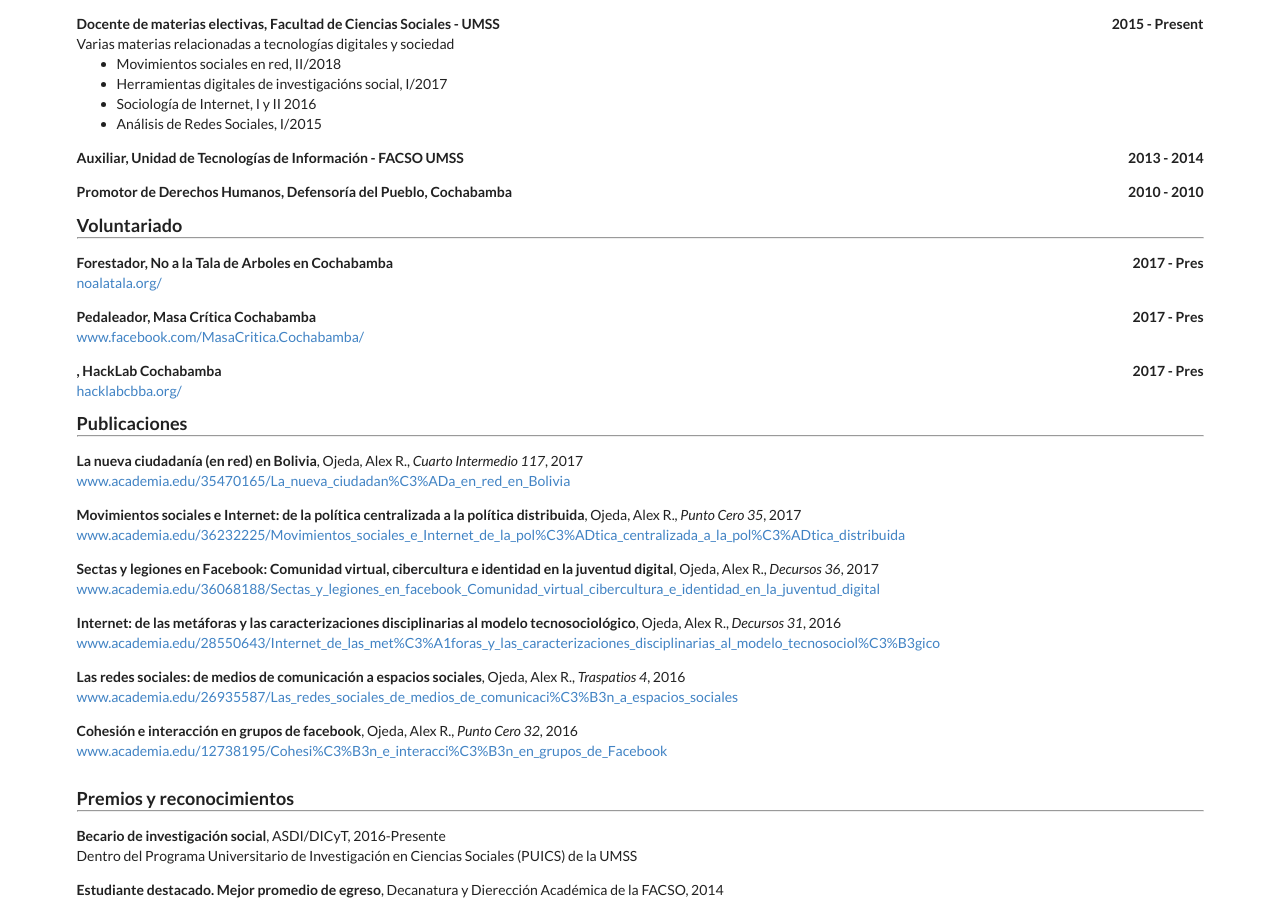
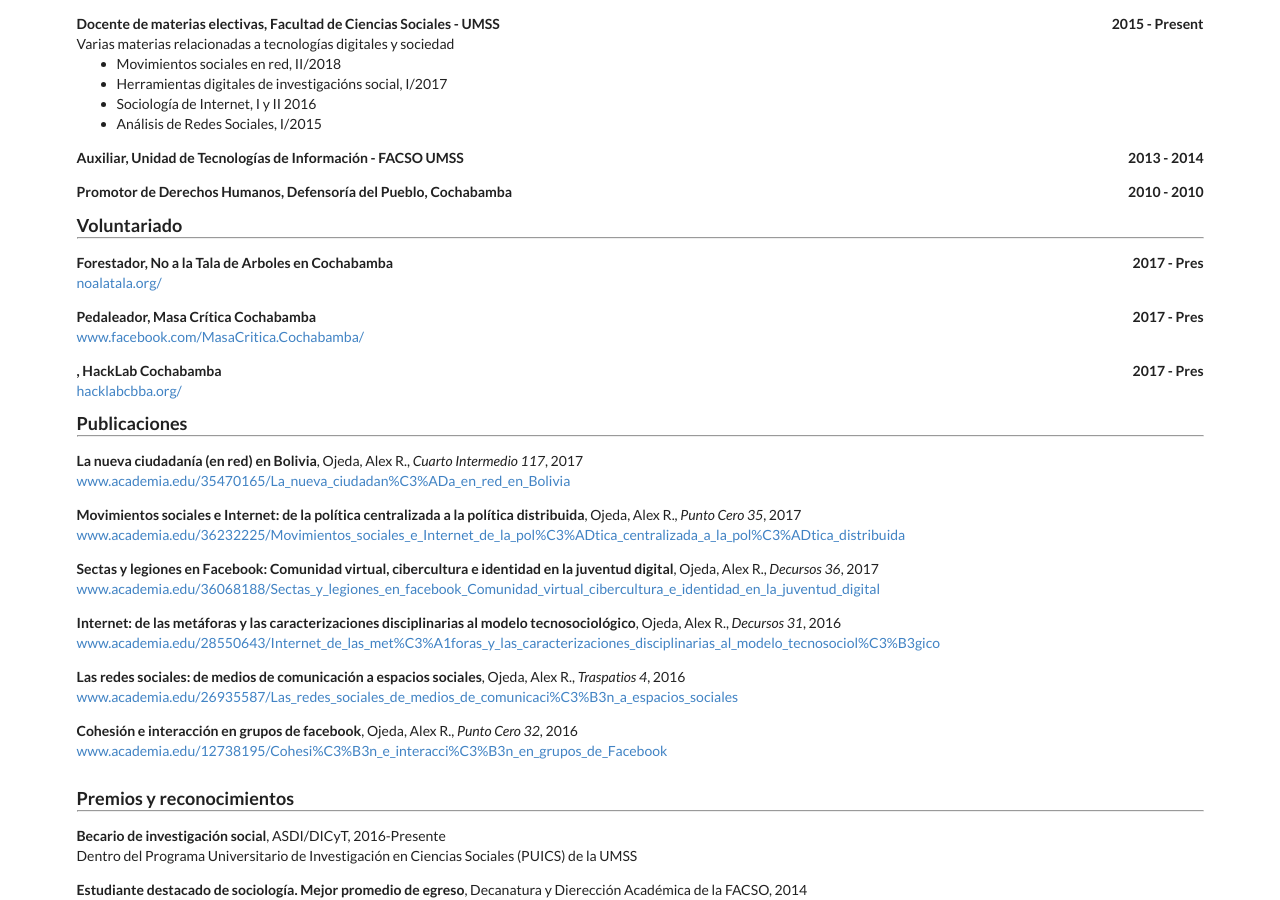
Before and after one commit to alex-roc/alex-roc.github.io, a Jekyll site: the page built from bio/index.html, in a window 1280 px wide and 900 px high, scrolled down 732 px. Built offline with Jekyll 4.4.1, drawn with Linux system fonts in a browser that asks for light colours.

Commit message:
Añade sociología

```diff
--- a/_data/bio.json
+++ b/_data/bio.json
@@ -333,7 +333,7 @@
       "summary": "Dentro del Programa Universitario de Investigación en Ciencias Sociales (PUICS) de la UMSS"
     },
     {
-      "title": "Estudiante destacado. Mejor promedio de egreso",
+      "title": "Estudiante destacado de sociología. Mejor promedio de egreso",
       "date": "2014",
       "awarder": "Decanatura y Dierección Académica de la FACSO",
       "summary": ""
```
